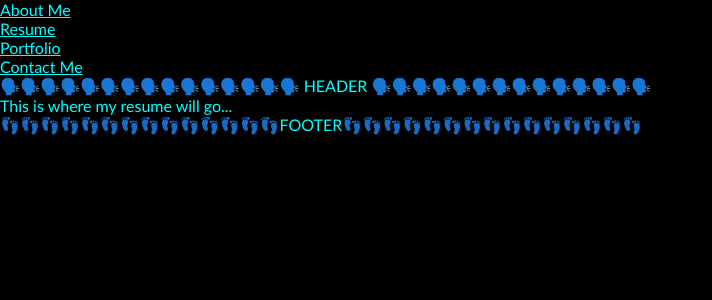
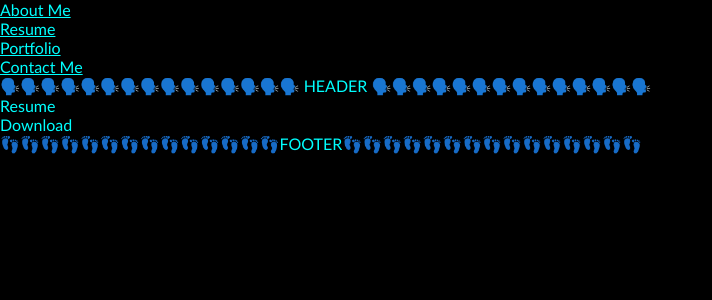
Before and after one commit to justinschoi93/React-Portfolio, a React (Vite) app: page /resume in a window 1280 px wide. Shown: the top 300 px of the page, without its empty margins (0-712 px from the left). Built offline with nearby package versions, Linux system fonts and the light colour scheme.

Commit message:
Resume page framework set

```diff
--- a/src/pages/ResumePage.jsx
+++ b/src/pages/ResumePage.jsx
@@ -1,3 +1,8 @@
 export default function Resume () {
-    return(<div>This is where my resume will go...</div>)
+    return(
+        <div>
+            <div id="resume">Resume</div>
+            <a download="file.path">Download</a>
+        </div>
+    )
 }
```
